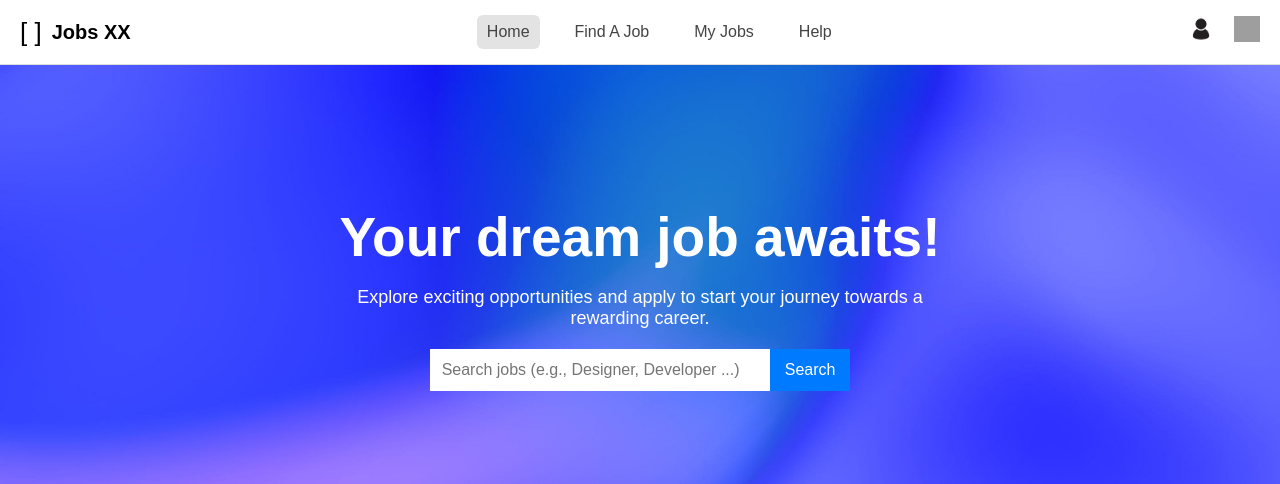
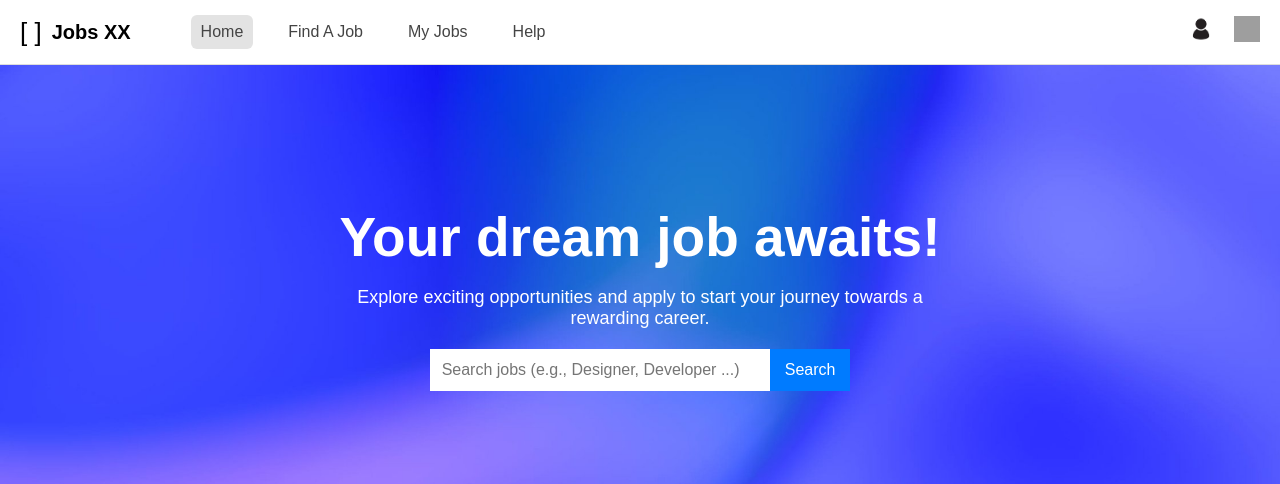
Before and after one commit to chiranthani/job-recruitment-system, a PHP site: page /home.php in a window 1280 px wide. Shown: the top 484 px of the page. Run offline with PHP 8.4, Linux system fonts and the light colour scheme; the visitor is signed in with stand-in values (Sample User, id 1); grey boxes are pictures that could not be loaded.

Commit message:
Updated the header.css

```diff
--- a/assets/css/header.css
+++ b/assets/css/header.css
@@ -24,8 +24,8 @@ body {
 .header {
     display: flex;
     align-items: center;
-    justify-content: space-between;
     padding: 15px 20px;
+    gap: 60px;
     background: var(--white);
     border-bottom: 1px solid #ddd;
     position: relative;
@@ -65,6 +65,7 @@ body {
 }
 
 .header-icons {
+    margin-left: auto;
     display: flex;
     gap: 20px;
 }
@@ -152,6 +153,7 @@ body {
     font-size: 30px;
     cursor: pointer;
     z-index: 10000;
+    margin-left: auto;
 }
 
 .buttn {
```
